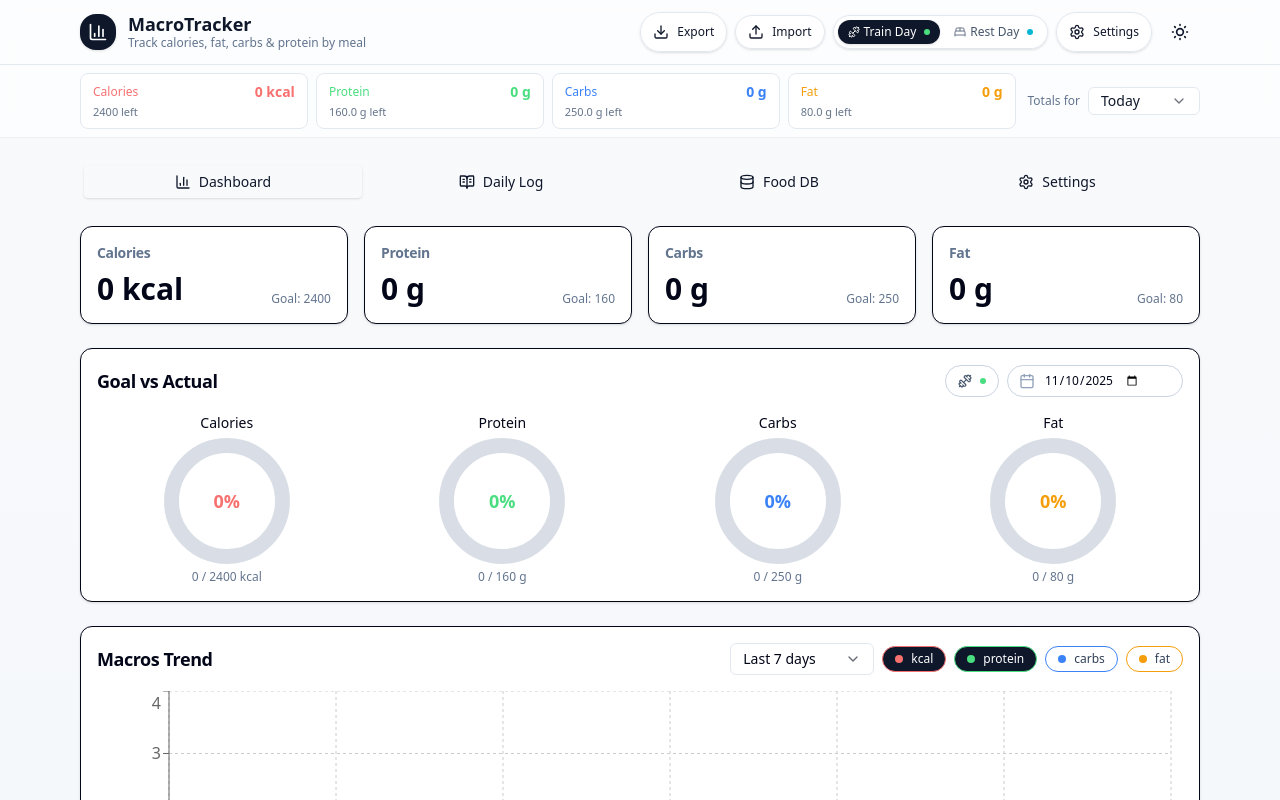
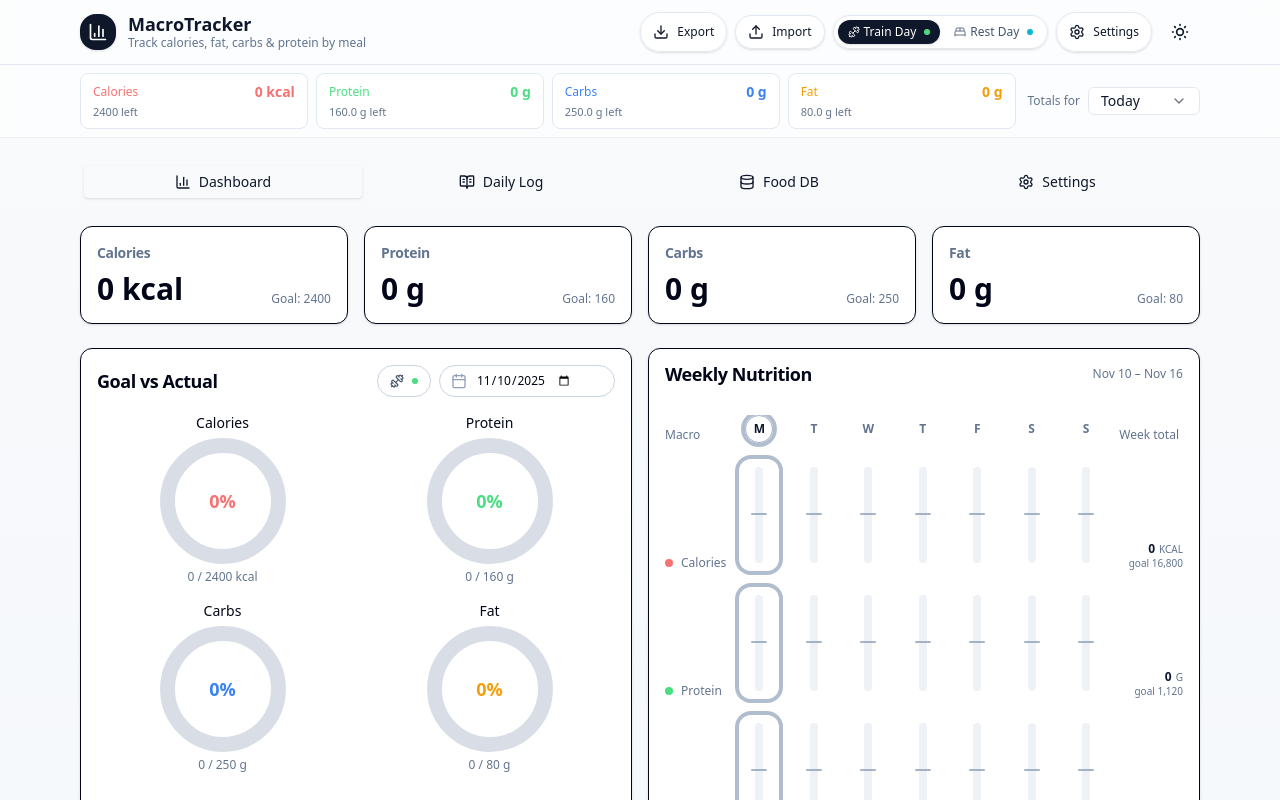
Before and after one commit to worldpeacemetta/WorldPeaceBuilder, a React (Vite) app: page / in a window 1280 px wide. Shown: the top 800 px of the page. Built offline with nearby package versions, Linux system fonts and the light colour scheme.

Commit message:
Add weekly nutrition dashboard chart

```diff
--- a/src/App.jsx
+++ b/src/App.jsx
@@ -4,7 +4,7 @@
 // 2) Sticky header KPIs show "X over" in dark red when exceeding goals.
 //    (Everything else left untouched.)
 
-import React, { useCallback, useEffect, useMemo, useState } from "react";
+import React, { Fragment, useCallback, useEffect, useMemo, useState } from "react";
 import { Tabs, TabsList, TabsTrigger, TabsContent } from "@/components/ui/tabs";
 import { Card, CardHeader, CardContent, CardTitle } from "@/components/ui/card";
 import { Button } from "@/components/ui/button";
@@ -51,7 +51,7 @@ import {
   ArrowDown,
   ArrowUpDown,
 } from "lucide-react";
-import { format, startOfDay, subDays, startOfMonth, startOfQuarter, startOfYear, eachDayOfInterval } from "date-fns";
+import { format, startOfDay, subDays, startOfMonth, startOfQuarter, startOfYear, eachDayOfInterval, startOfWeek, endOfWeek } from "date-fns";
 
 /*******************
  * Types (for readability only)
@@ -543,6 +543,66 @@ export default function MacroTrackerApp(){
 
   const goalTotals = useMemo(()=> totalsForDate(goalDate),[entries, foods, goalDate]);
 
+  const weeklyNutrition = useMemo(() => {
+    const targetISO = ISO_DATE_RE.test(goalDate) ? goalDate : todayISO();
+    const baseDate = new Date(targetISO);
+    const weekStartDate = startOfWeek(baseDate, { weekStartsOn: 1 });
+    const weekEndDate = endOfWeek(baseDate, { weekStartsOn: 1 });
+    const isoTodayValue = todayISO();
+
+    const days = rangeDays(weekStartDate, weekEndDate).map((date) => {
+      const iso = toISODate(date);
+      return {
+        iso,
+        label: format(date, "EEEEE"),
+        isToday: iso === isoTodayValue,
+        isSelected: iso === targetISO,
+      };
+    });
+
+    const macros = [
+      { key: "kcal", label: "Calories", unit: "kcal", color: COLORS.kcal },
+      { key: "protein", label: "Protein", unit: "g", color: COLORS.protein },
+      { key: "carbs", label: "Carbs", unit: "g", color: COLORS.carbs },
+      { key: "fat", label: "Fat", unit: "g", color: COLORS.fat },
+    ];
+
+    const rows = macros.map((macro) => {
+      let totalActual = 0;
+      let totalGoal = 0;
+
+      const cells = days.map((day) => {
+        const totals = totalsForDate(day.iso);
+        const goal = goalValuesForDate(day.iso);
+        const actualValue = Math.max(0, totals[macro.key] ?? 0);
+        const goalValue = Math.max(0, goal?.[macro.key] ?? 0);
+        totalActual += actualValue;
+        totalGoal += goalValue;
+        return {
+          iso: day.iso,
+          actual: actualValue,
+          goal: goalValue,
+        };
+      });
+
+      return {
+        key: macro.key,
+        label: macro.label,
+        unit: macro.unit,
+        color: macro.color,
+        cells,
+        totalActual,
+        totalGoal,
+      };
+    });
+
+    return {
+      days,
+      rows,
+      weekLabel: `${format(weekStartDate, "MMM d")} – ${format(weekEndDate, "MMM d")}`,
+    };
+  }, [goalDate, entries, foods, goalValuesForDate]);
+
   const entriesForSplitDate = useMemo(()=> entries.filter((e)=>e.date===splitDate),[entries, splitDate]);
 
   // Meal-split dataset for dashboard (stacked bar)
@@ -771,8 +831,8 @@ export default function MacroTrackerApp(){
               <KpiCard title="Fat" value={`${totalsForCard.fat.toFixed(0)} g`} goal={dashboardGoals.fat} />
             </div>
 
-            {/* Goal vs Actual */}
-            <Card>
+            <div className="grid lg:grid-cols-2 gap-4">
+              <Card className="h-full">
                 <CardHeader>
                   <div className="flex items-center justify-between gap-3">
                     <CardTitle>Goal vs Actual</CardTitle>
@@ -783,7 +843,7 @@ export default function MacroTrackerApp(){
                   </div>
                 </CardHeader>
                 <CardContent>
-                <div className="grid grid-cols-2 md:grid-cols-4 gap-4">
+                  <div className="grid grid-cols-2 gap-4">
                     <GoalDonut label="Calories" color={COLORS.kcal} actual={goalTotals.kcal} goal={goalTarget.kcal} unit="kcal" />
                     <GoalDonut label="Protein" color={COLORS.protein} actual={goalTotals.protein} goal={goalTarget.protein} unit="g" />
                     <GoalDonut label="Carbs" color={COLORS.carbs} actual={goalTotals.carbs} goal={goalTarget.carbs} unit="g" />
@@ -791,6 +851,9 @@ export default function MacroTrackerApp(){
                   </div>
                 </CardContent>
               </Card>
+
+              <WeeklyNutritionCard data={weeklyNutrition} />
+            </div>
 
             {/* Macros Trend */}
             <Card>
@@ -1333,6 +1396,140 @@ function TogglePill({ label, active, onClick, color }){
   );
 }
 
+function WeeklyNutritionCard({ data }) {
+  const days = data?.days ?? [];
+  const rows = data?.rows ?? [];
+  const hasData = days.length > 0 && rows.length > 0;
+
+  return (
+    <Card className="h-full">
+      <CardHeader>
+        <div className="flex items-center justify-between gap-3">
+          <CardTitle>Weekly Nutrition</CardTitle>
+          {data?.weekLabel && <span className="text-xs text-slate-500">{data.weekLabel}</span>}
+        </div>
+      </CardHeader>
+      <CardContent className="pt-4">
+        {!hasData ? (
+          <p className="text-sm text-slate-500">Log entries to see your weekly breakdown.</p>
+        ) : (
+          <div className="overflow-x-auto">
+            <div className="min-w-max">
+              <div className="grid grid-cols-[auto_repeat(7,minmax(0,1fr))_auto] items-end gap-x-3 gap-y-4">
+                <div className="text-xs font-medium text-slate-500">Macro</div>
+                {days.map((day) => (
+                  <div key={day.iso} className="flex justify-center">
+                    <div
+                      className={cn(
+                        "flex h-7 w-7 items-center justify-center rounded-full text-xs font-semibold text-slate-500 transition-colors",
+                        day.isSelected && "text-slate-900 dark:text-slate-100",
+                        day.isToday ? "border border-slate-400/80 dark:border-slate-500/80" : "border border-transparent",
+                        day.isSelected && "ring-2 ring-offset-2 ring-offset-transparent ring-slate-400/70 dark:ring-slate-500/70",
+                      )}
+                    >
+                      {day.label}
+                    </div>
+                  </div>
+                ))}
+                <div className="pr-1 text-right text-xs font-medium text-slate-500">Week total</div>
+                {rows.map((row) => (
+                  <Fragment key={row.key}>
+                    <div className="flex items-center gap-2 text-xs font-medium text-slate-500">
+                      <span className="inline-flex h-2 w-2 rounded-full" style={{ backgroundColor: row.color }} aria-hidden="true" />
+                      <span>{row.label}</span>
+                    </div>
+                    {row.cells.map((cell, idx) => {
+                      const day = days[idx];
+                      return (
+                        <WeeklyNutritionCell
+                          key={`${row.key}-${cell.iso}`}
+                          color={row.color}
+                          unit={row.unit}
+                          actual={cell.actual}
+                          goal={cell.goal}
+                          isToday={day?.isToday}
+                          isSelected={day?.isSelected}
+                        />
+                      );
+                    })}
+                    <div className="text-right text-xs text-slate-600 dark:text-slate-300">
+                      <div className="font-semibold text-slate-900 dark:text-slate-100">
+                        {formatNumber(row.totalActual)}
+                        <span className="ml-1 text-[10px] font-normal uppercase text-slate-500">{row.unit}</span>
+                      </div>
+                      {row.totalGoal > 0 ? (
+                        <div className="text-[10px] text-slate-500">goal {formatNumber(row.totalGoal)}</div>
+                      ) : (
+                        <div className="text-[10px] text-slate-400">no goal</div>
+                      )}
+                    </div>
+                  </Fragment>
+                ))}
+              </div>
+            </div>
+          </div>
+        )}
+      </CardContent>
+    </Card>
+  );
+}
+
+function WeeklyNutritionCell({ color, unit, actual, goal, isToday, isSelected }) {
+  const safeActual = Math.max(0, actual || 0);
+  const safeGoal = Math.max(0, goal || 0);
+  const hasGoal = safeGoal > 0;
+  const ratioRaw = hasGoal ? safeActual / safeGoal : safeActual > 0 ? 1 : 0;
+  const cappedRatio = Math.min(Math.max(ratioRaw, 0), 2);
+  const baseRatio = Math.min(cappedRatio, 1);
+  const overRatio = Math.max(0, cappedRatio - 1);
+  const baseHeight = baseRatio * 50;
+  const overHeight = overRatio * 50;
+  const overColor = darkenHex(color, 0.6);
+  const tooltip = hasGoal
+    ? `${formatNumber(safeActual)} ${unit} of ${formatNumber(safeGoal)} ${unit}`
+    : `${formatNumber(safeActual)} ${unit}`;
+
+  const ringClass = isToday
+    ? "ring-2 ring-offset-2 ring-offset-transparent ring-slate-400/70 dark:ring-slate-500/70"
+    : isSelected
+    ? "ring-1 ring-offset-2 ring-offset-transparent ring-slate-300/70 dark:ring-slate-600/70"
+    : "";
+
+  return (
+    <div className="flex justify-center">
+      <div
+        className={cn(
+          "relative flex h-28 w-10 items-end justify-center rounded-xl px-1 py-2 transition-all",
+          ringClass,
+        )}
+        title={tooltip}
+      >
+        <div className="relative h-full w-2" aria-hidden="true">
+          <div className="absolute inset-0 rounded-full bg-slate-200/60 dark:bg-slate-800/60" />
+          {hasGoal && (
+            <div
+              className="absolute left-1/2 w-4 -translate-x-1/2 rounded-full bg-slate-400/80 dark:bg-slate-500/70"
+              style={{ bottom: "50%", height: "2px" }}
+            />
+          )}
+          {baseHeight > 0 && (
+            <div
+              className="absolute bottom-0 left-0 right-0 mx-auto rounded-full"
+              style={{ height: `${baseHeight}%`, backgroundColor: color }}
+            />
+          )}
+          {overHeight > 0 && (
+            <div
+              className="absolute left-0 right-0 mx-auto rounded-full"
+              style={{ height: `${overHeight}%`, bottom: `${baseHeight}%`, backgroundColor: overColor }}
+            />
+          )}
+        </div>
+      </div>
+    </div>
+  );
+}
+
 // Averages computed over non-empty days (unchanged)
 function AvgTile({ label, entries, foods, days, from }){
   const todayIso = toISODate(startOfDay(new Date()));
```
Lines whose indentation alone changed are shown as unchanged.
